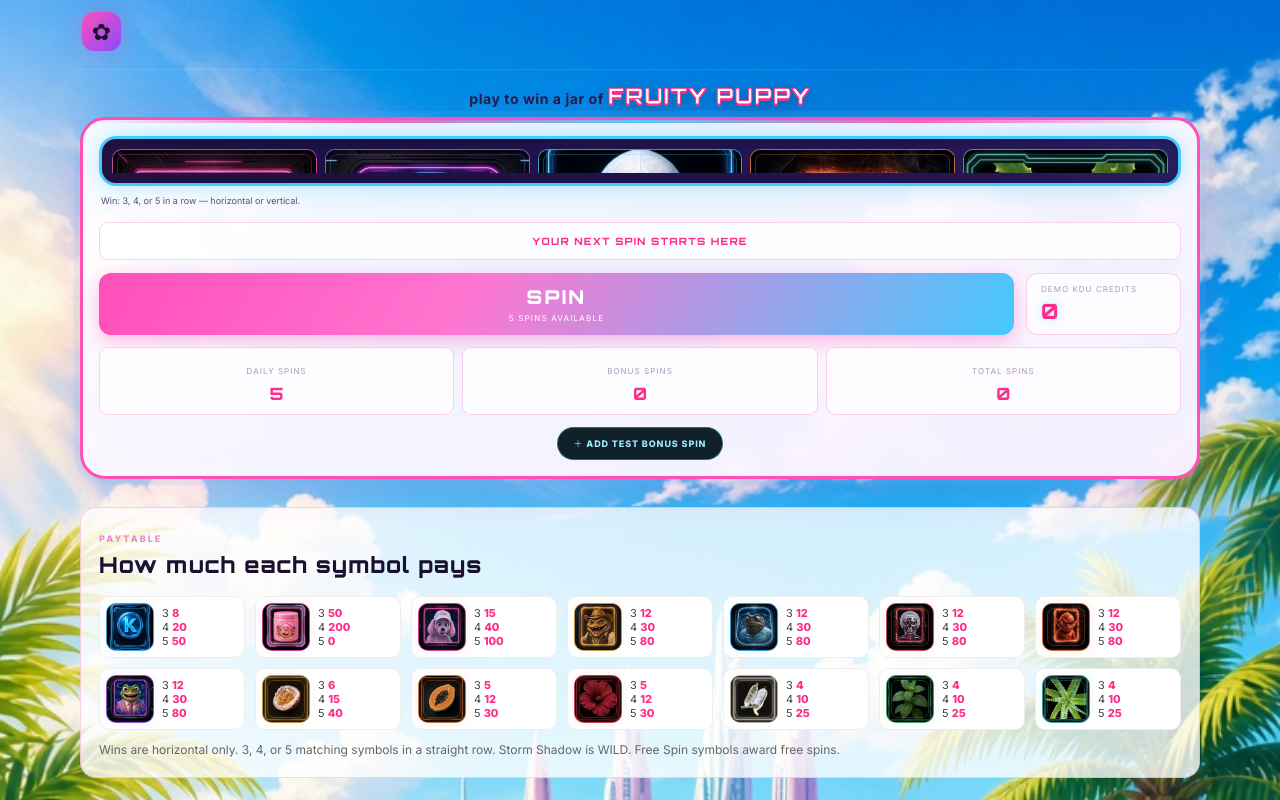
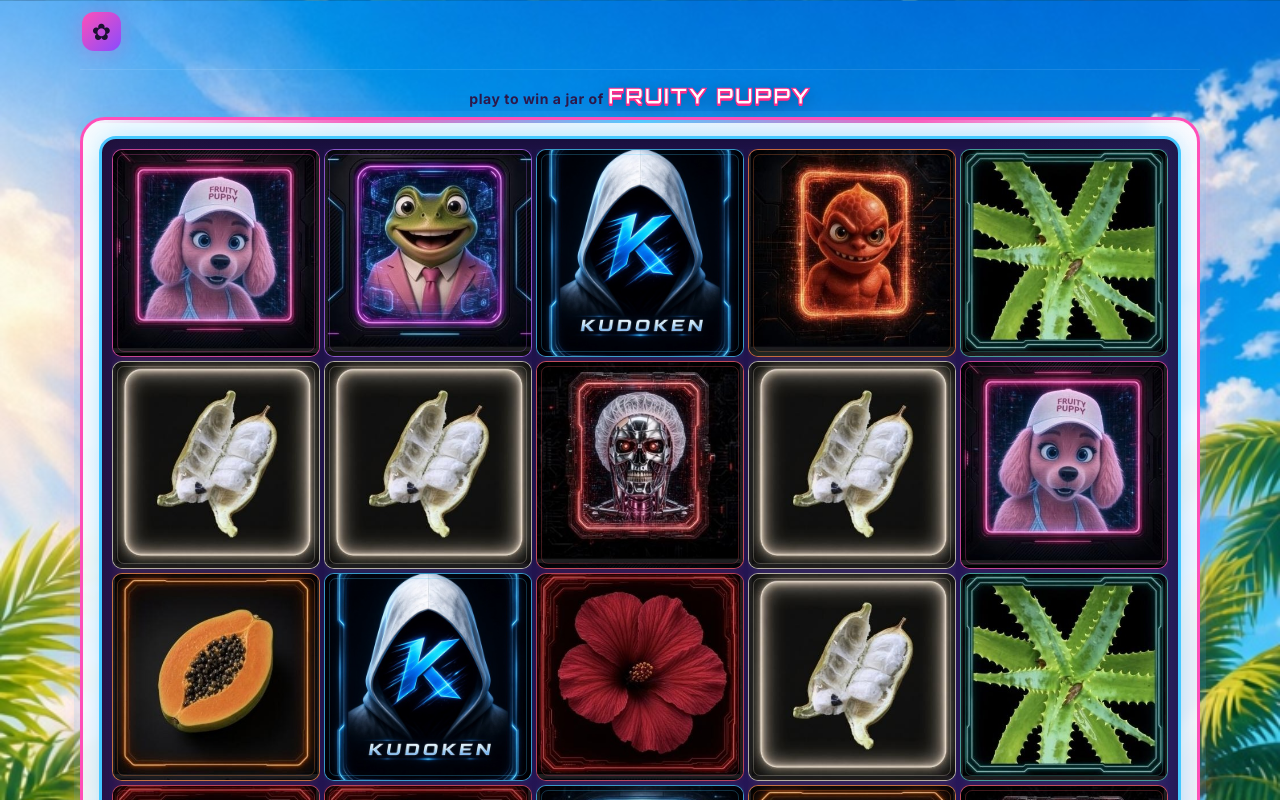
Before and after one commit to ozone503-maker/reel-engine, a React (Vite) app: page / in a window 1280 px wide. Shown: the top 800 px of the page. Built offline with nearby package versions, Linux system fonts and the light colour scheme.

Commit message:
Rewrite reel CSS to force square tiles

```diff
--- a/src/style.css
+++ b/src/style.css
@@ -380,3 +380,17 @@ body {
   height: 100% !important;
   object-fit: cover !important;
 }
+
+
+/* CLEAN REEL FIX */
+.reel-grid { display: grid !important; grid-template-columns: repeat(5, 1fr) !important; gap: 4px !important; }
+.reel-column { display: block !important; position: relative !important; height: auto !important; overflow: hidden !important; }
+.reel-strip { position: relative !important; display: flex !important; flex-direction: column !important; gap: 4px !important; }
+.reel-strip .symbol-tile {
+  width: 100% !important;
+  aspect-ratio: 1/1 !important;
+  height: auto !important;
+  padding: 0 !important;
+  flex: none !important;
+}
+.reel-strip .symbol-tile img { position: absolute !important; inset: 0 !important; width: 100% !important; height: 100% !important; object-fit: cover !important; }
```
